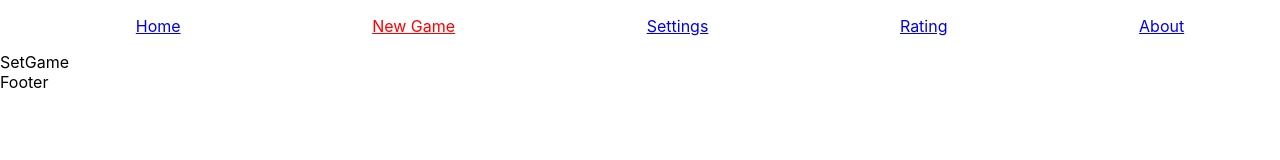
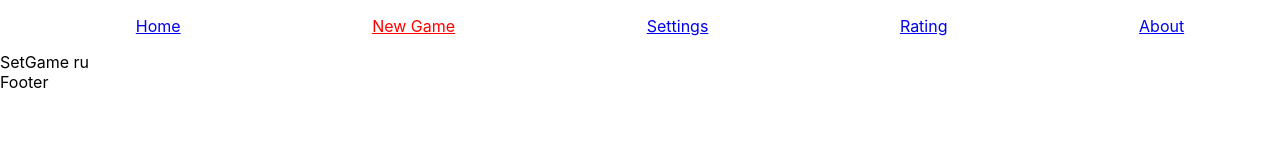
Before and after one commit to gentaliana/rsclone, a React app: page /set_game in a window 1280 px wide. Shown: the top 160 px of the page. Built offline with nearby package versions, Linux system fonts and the light colour scheme.

Commit message:
fix: change lang selector for new state structure

```diff
--- a/src/pages/set-game/set-game.tsx
+++ b/src/pages/set-game/set-game.tsx
@@ -3,7 +3,7 @@ import { IAppState } from '@types';
 import './set-game.css';
 
 export const SetGame = () => {
-  const lang = useSelector((state: IAppState) => state.lang);
+  const lang = useSelector((state: IAppState) => state.settings.lang);
 
   return <div>SetGame {lang}</div>;
 };
```
